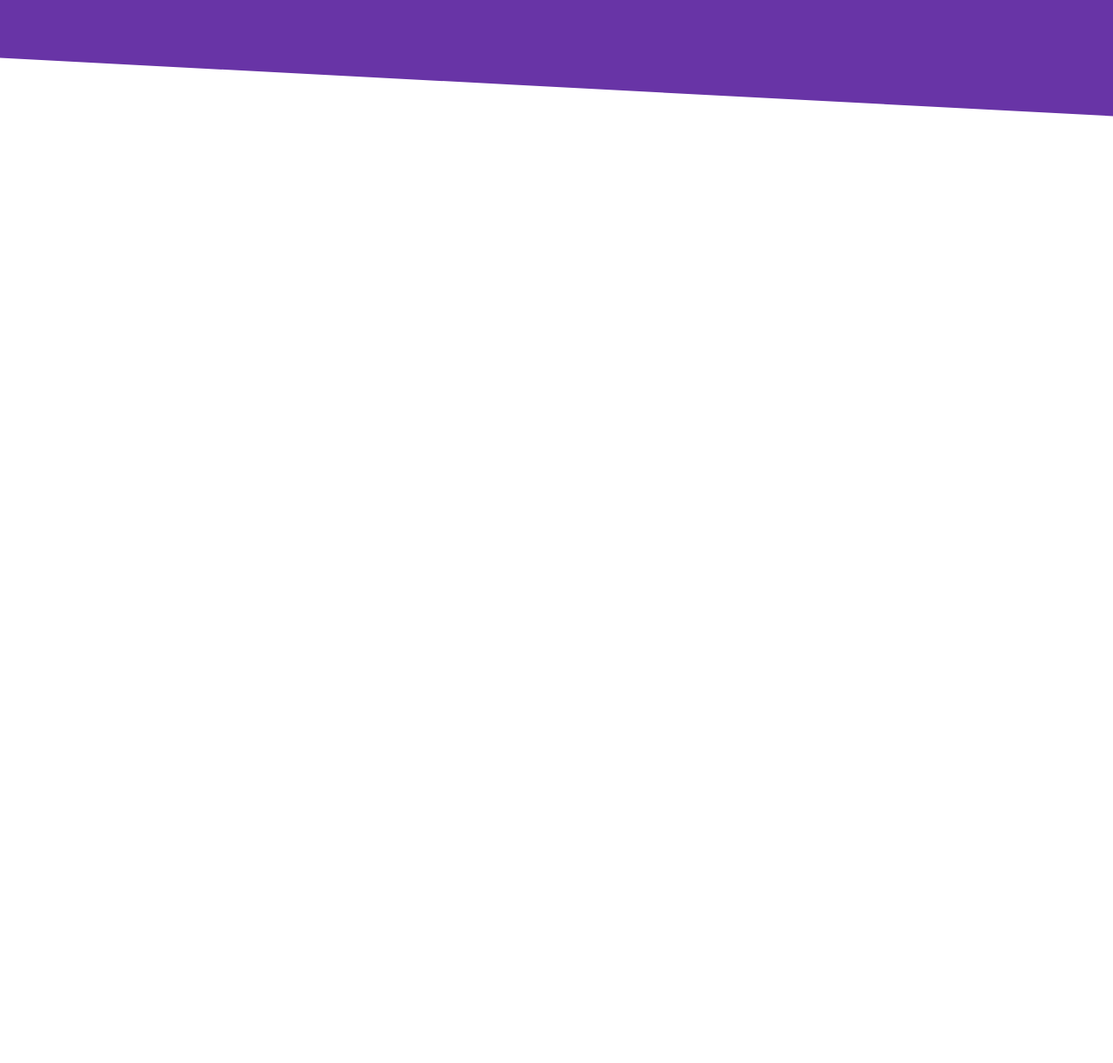
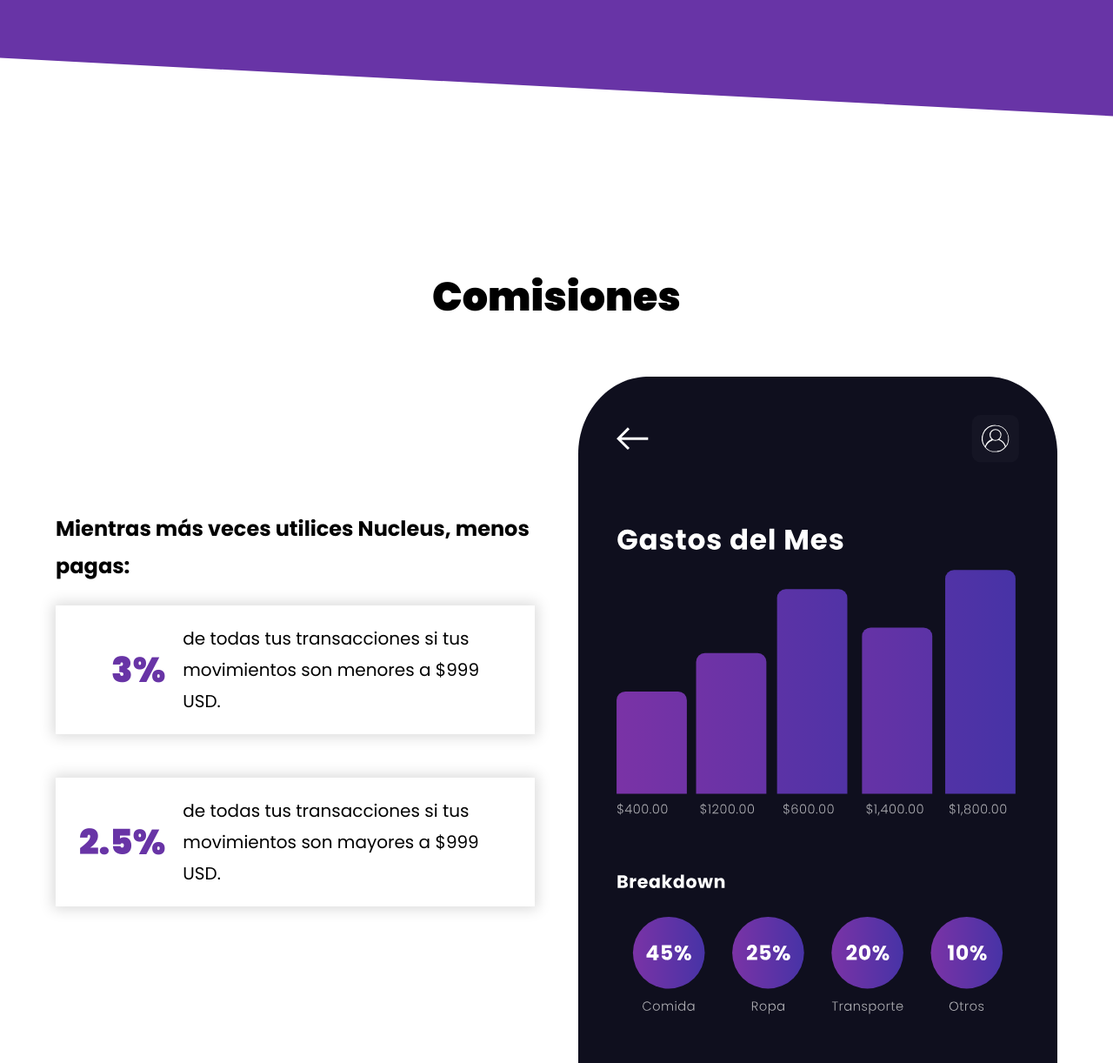
Before and after one commit to juanjopareja/nucleus-web, a plain HTML site: page index.html in a window 1280 px wide. Shown: the part 2952-4174 px from the top of the page at 87% size. Before the commit the page ends 3252 px from the top, so only its background shows below. Drawn offline with Linux system fonts and the light colour scheme.

Commit message:
Commission section

```diff
--- a/css/styles.css
+++ b/css/styles.css
@@ -201,10 +201,35 @@ img {
     transform: scale(1.1);
 }
 
+@media (min-width: 768px) {
+    .list__element--2col {
+        display: flex;
+        justify-content: space-between;
+        align-items: center;
+        gap: 2rem;
+    }
+}
+
 .list__heading {
     font-size: 3rem;
     color: var(--primary);
     margin: 0;
+}
+
+.list__number {
+    font-size: 6rem;
+    margin: 0;
+    font-weight: 900;
+    color: var(--primary);
+    text-align: center;
+}
+
+@media (min-width: 768px) {
+    .list__number {
+        flex-basis: 20rem;
+        text-align: right;
+        font-size: 4rem;
+    }
 }
 
 .list__text {
@@ -237,3 +262,32 @@ img {
         align-items: center;
     }
 }
+
+
+/* Commission */
+@media (min-width: 768px) {
+    .commissions__grid {
+        display: grid;
+        grid-template-columns: repeat(2, 1fr);
+        column-gap: 5rem;
+        align-items: flex-end;
+    }
+}
+
+@media (min-width: 998px) {
+    .commissions__grid {
+        align-items: center;
+    }
+}
+
+.commissions__text {
+    text-align: center;
+    font-size: 2.4rem;
+    font-weight: 700;
+}
+
+@media (min-width: 768px) {
+    .commissions__text {
+        text-align: left;
+    }
+}
--- a/index.html
+++ b/index.html
@@ -94,5 +94,33 @@
         </div>
     </section>
 
+    <section class="commissions">
+        <div class="commissions__container">
+            <h2 class="commissions__heading">Comisiones</h2>
+
+            <div class="commissions__grid">
+                <div class="commissions__content">
+                    <p class="commissions__text">Mientras más veces utilices Nucleus, menos pagas:</p>
+
+                    <div class="list">
+                        <div class="list__element list__element--2col">
+                            <p class="list__number">3%</p>
+                            <p class="list__text">de todas tus transacciones si tus movimientos son menores a $999 USD.</p>
+                        </div>
+
+                        <div class="list__element list__element--2col">
+                            <p class="list__number">2.5%</p>
+                            <p class="list__text">de todas tus transacciones si tus movimientos son mayores a $999 USD.</p>
+                        </div>
+                    </div>
+                </div>
+
+                <div class="commissions__image">
+                    <img src="img/app_3.svg" alt="image app">
+                </div>
+            </div>
+        </div>
+    </section>
+
 </body>
 </html>
```
